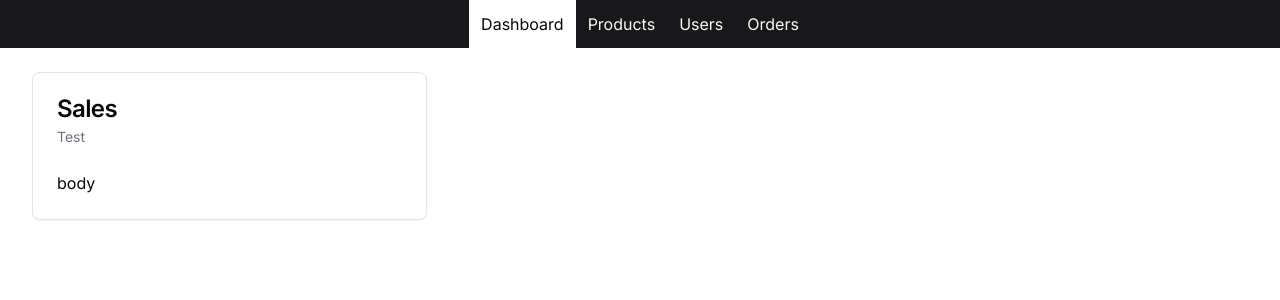
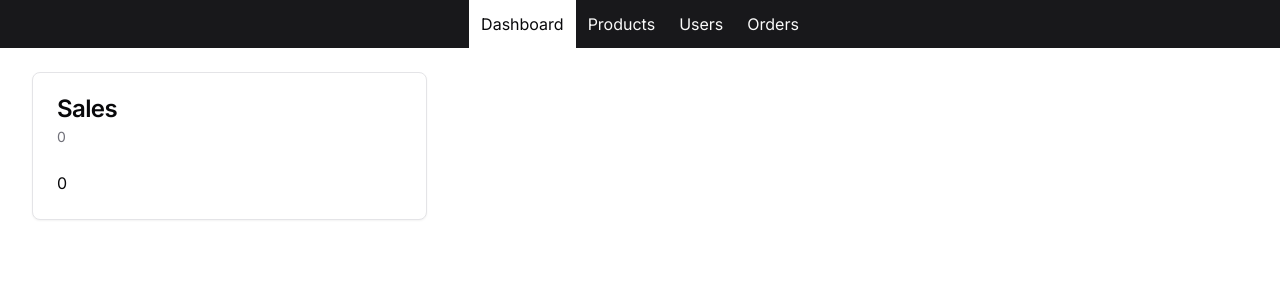
Before and after one commit to jrbarnhart/mock-web-store, a Next.js app: page /admin in a window 1280 px wide. Shown: the top 300 px of the page. Built offline with nearby package versions, Linux system fonts and the light colour scheme; no server answers; the database is empty.

Commit message:
Get sales data and display in card

```diff
--- a/app/admin/page.tsx
+++ b/app/admin/page.tsx
@@ -19,10 +19,15 @@ async function getSalesData() {
   };
 }
 
-export default function AdminDashboard() {
+export default async function AdminDashboard() {
+  const salesData = await getSalesData();
   return (
     <div className="grid grid-cols-1 md:grid-cols-2 lg:grid-cols-3 gap-4">
-      <DashboardCard title="Sales" subtitle="Test" body="body" />
+      <DashboardCard
+        title="Sales"
+        subtitle={salesData.numberOfSales}
+        body={salesData.amount}
+      />
     </div>
   );
 }
```
